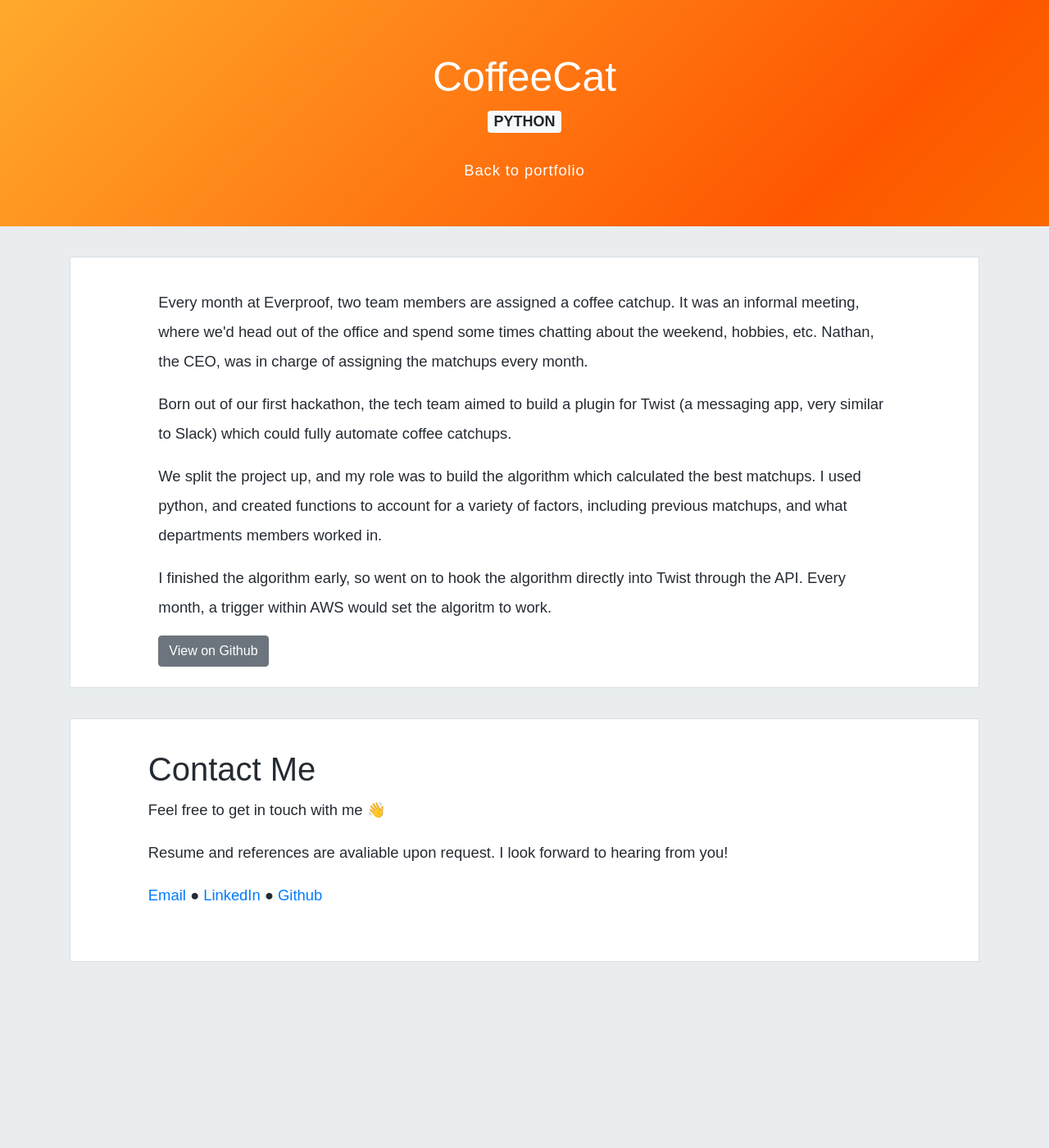
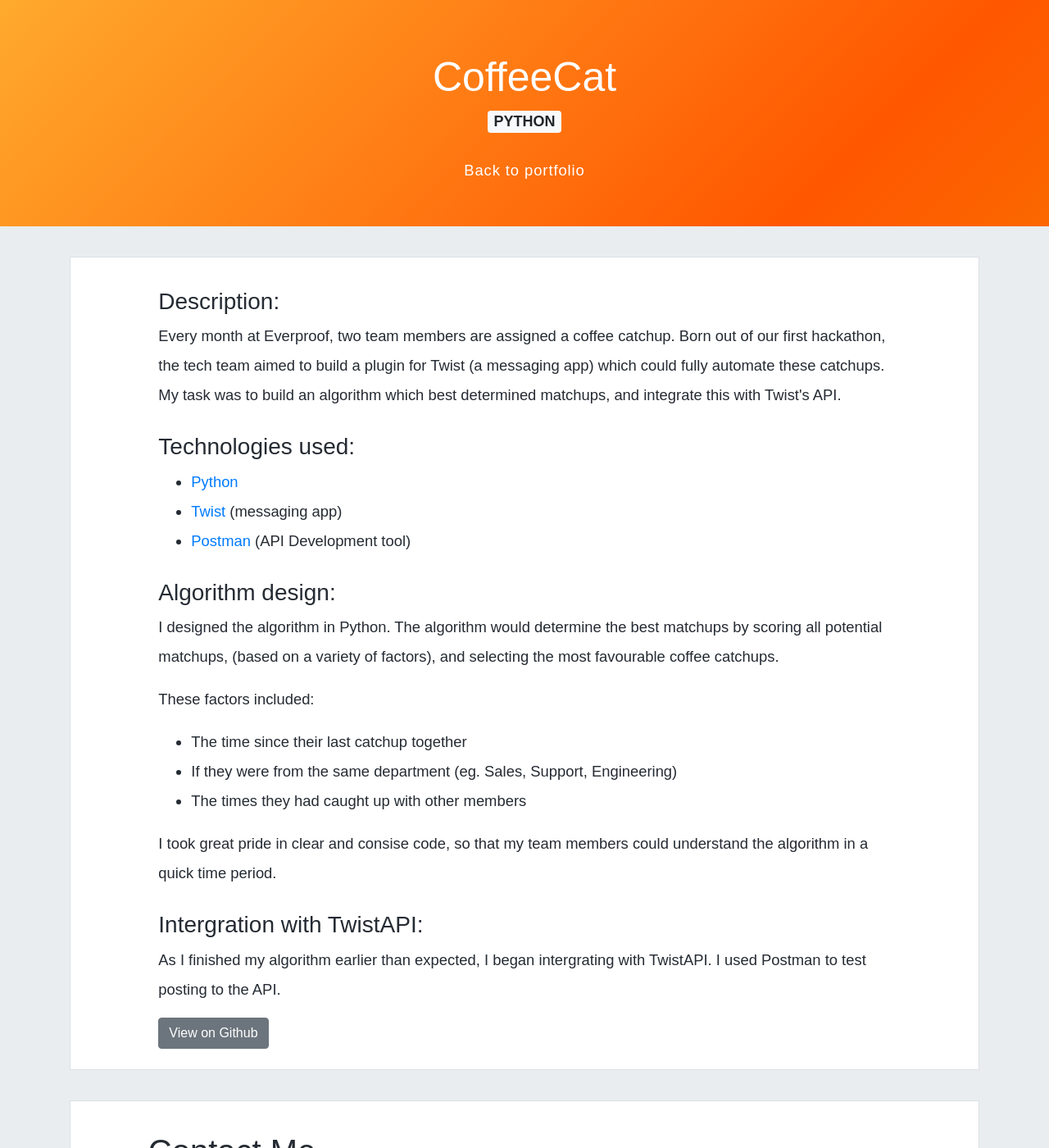
Before and after one commit to nickrm97/Portfolio, a Jekyll site: the page built from coffee.html, in a window 1280 px wide and 1400 px high. Shown: the whole window at 82% size. Built offline with Jekyll 4.4.1, drawn with Linux system fonts in a browser that asks for light colours; nearby versions of some CDN libraries.

Commit message:
updating coffeecat page

```diff
--- a/coffee.html
+++ b/coffee.html
@@ -3,20 +3,39 @@ layout: project
 title: CoffeeCat
 tags: ['PYTHON']
 ---
+<h3>Description:</h3>
 <p>
 Every month at Everproof, two team members are assigned a coffee catchup.
-It was an informal meeting, where we'd head out of the office and spend some times chatting about the weekend, hobbies, etc.
-Nathan, the CEO, was in charge of assigning the matchups every month.
+Born out of our first hackathon, the tech team aimed to build a plugin for Twist (a messaging app) which could fully automate these catchups.
+My task was to build an algorithm which best determined matchups, and integrate this with Twist's API.
+</p>
+
+<h3>Technologies used:</h3>
+<ul>
+  <li><a target="_blank" href="https://www.python.org/">Python</a></li>
+  <li><a target="_blank" href="https://twistapp.com/?lang=en">Twist</a> (messaging app)</li>
+  <li><a target="_blank" href="https://www.getpostman.com/">Postman</a> (API Development tool)</li>
+</ul>
+
+<h3>Algorithm design:</h3>
+<p>
+I designed the algorithm in Python. The algorithm would determine the best matchups by scoring all potential matchups,
+ (based on a variety of factors), and selecting the most favourable coffee catchups.
 </p>
 <p>
-Born out of our first hackathon, the tech team aimed to build a plugin for Twist (a messaging app, very similar to Slack) which could fully automate coffee catchups.
+These factors included:
+  <ul>
+    <li> The time since their last catchup together</li>
+    <li> If they were from the same department (eg. Sales, Support, Engineering)</li>
+    <li> The times they had caught up with other members</li>
+  </ul>
 </p>
 <p>
-We split the project up, and my role was to build the algorithm which calculated the best matchups.
-I used python, and created functions to account for a variety of factors, including previous matchups, and what departments members worked in.
-</p>
+  I took great pride in clear and consise code, so that my team members could understand the algorithm in a quick time period.
+<h3>Intergration with TwistAPI:</h3>
 <p>
-I finished the algorithm early, so went on to hook the algorithm directly into Twist through the API. Every month, a trigger within AWS would set the algoritm to work.
+As I finished my algorithm earlier than expected, I began intergrating with TwistAPI.
+I used Postman to test posting to the API.
 </p>
 <p>
   <a target="_blank" href="https://github.com/nickrm97/Coffeecat-Algorithm" class="btn btn-secondary">View on Github</a>
```
